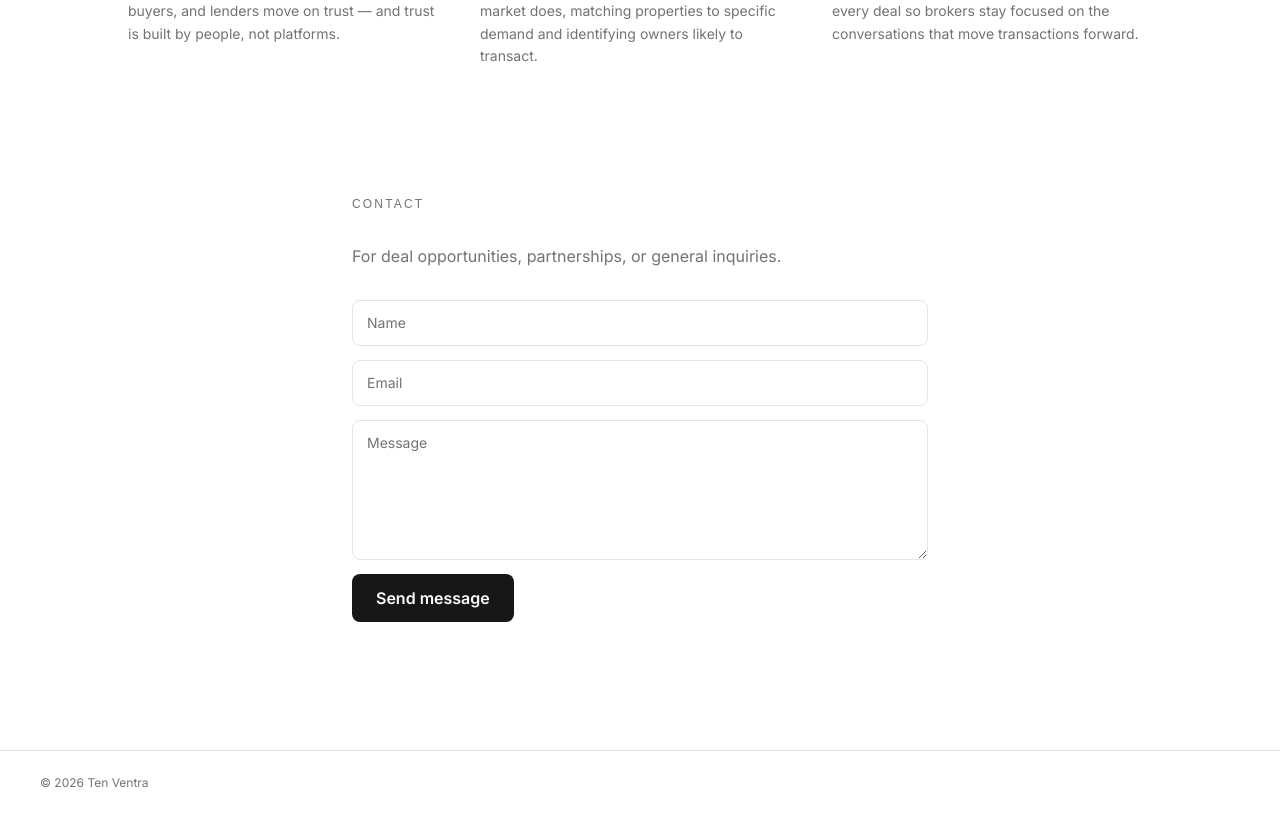
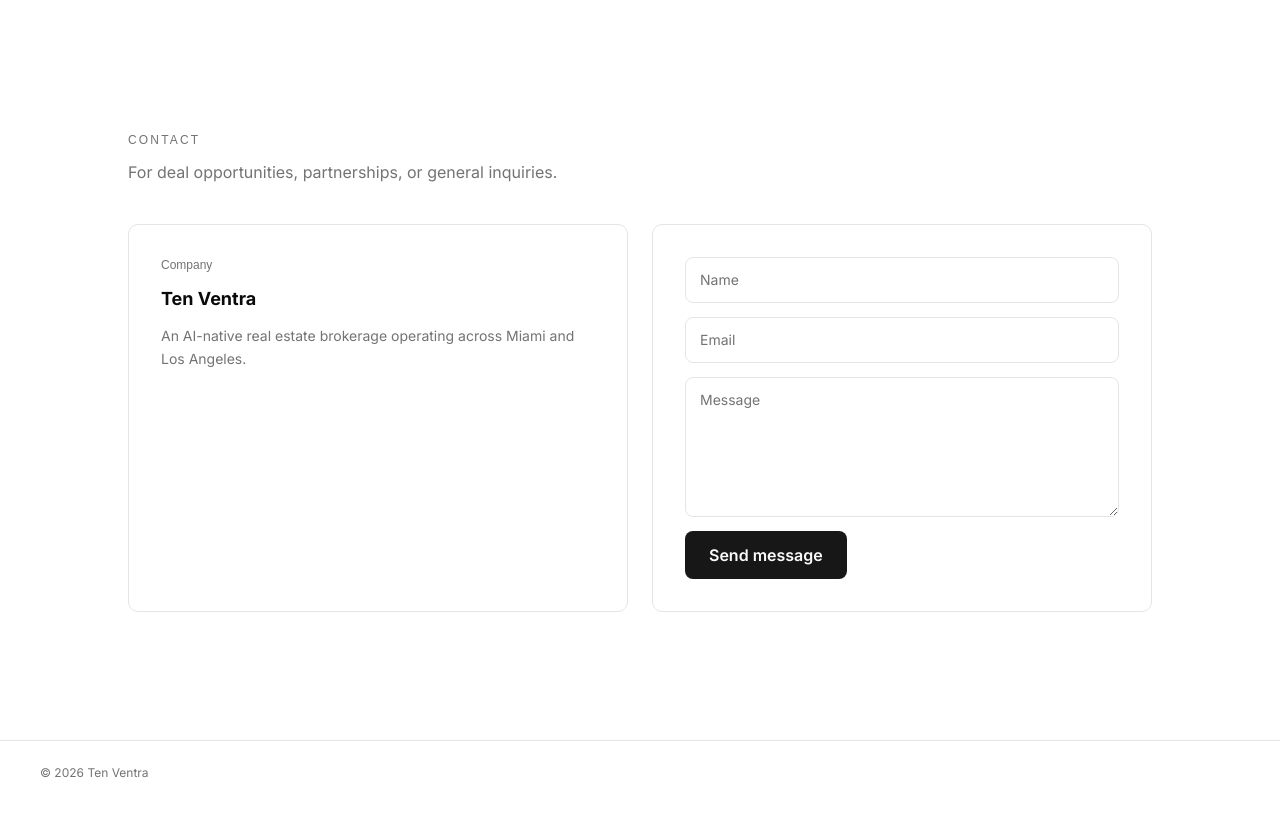
Before and after one commit to AI-RE-Consulting/ten-ventra-website, a Next.js app: page / in a window 1280 px wide. Shown: the part 1100-1915 px from the top of the page. Built offline with nearby package versions, Linux system fonts and the light colour scheme; a web font is replaced by a local one.

Commit message:
feat(contact): add Company card alongside form, align with approach width, tighten approach top space

```diff
--- a/src/components/sections/approach.tsx
+++ b/src/components/sections/approach.tsx
@@ -5,7 +5,7 @@ export function Approach() {
   return (
     <section
       id="approach"
-      className="px-6 sm:px-10 pt-24 sm:pt-32 pb-12 sm:pb-16 bg-background scroll-mt-20"
+      className="px-6 sm:px-10 pt-12 sm:pt-16 pb-12 sm:pb-16 bg-background scroll-mt-20"
     >
       <div className="max-w-5xl mx-auto">
         <Reveal>
--- a/src/components/sections/contact.tsx
+++ b/src/components/sections/contact.tsx
@@ -8,20 +8,37 @@ export function Contact() {
       id="contact"
       className="px-6 sm:px-10 pt-12 sm:pt-16 pb-24 sm:pb-32 bg-background scroll-mt-20"
     >
-      <div className="max-w-xl mx-auto">
+      <div className="max-w-5xl mx-auto">
         <Reveal>
-          <p className="font-mono text-xs uppercase tracking-[0.18em] text-muted-foreground mb-8">
+          <p className="font-mono text-xs uppercase tracking-[0.18em] text-muted-foreground mb-3">
             Contact
           </p>
         </Reveal>
-        <Reveal delay={0.08}>
-          <p className="text-base text-muted-foreground mb-8">
+        <Reveal delay={0.06}>
+          <p className="text-base text-muted-foreground mb-10 max-w-2xl">
             {siteConfig.contact.intro}
           </p>
         </Reveal>
-        <Reveal delay={0.16}>
-          <ContactForm />
-        </Reveal>
+        <div className="grid grid-cols-1 md:grid-cols-2 gap-6">
+          <Reveal className="h-full">
+            <div className="h-full border border-border rounded-lg p-6 sm:p-8">
+              <p className="font-mono text-xs text-muted-foreground mb-3">
+                {siteConfig.contact.company.label}
+              </p>
+              <h2 className="text-lg font-bold mb-3 text-foreground">
+                {siteConfig.name}
+              </h2>
+              <p className="text-sm leading-relaxed text-muted-foreground">
+                {siteConfig.contact.company.body}
+              </p>
+            </div>
+          </Reveal>
+          <Reveal delay={0.12} className="h-full">
+            <div className="h-full border border-border rounded-lg p-6 sm:p-8">
+              <ContactForm />
+            </div>
+          </Reveal>
+        </div>
       </div>
     </section>
   );
--- a/src/config/site.ts
+++ b/src/config/site.ts
@@ -32,6 +32,10 @@ export const siteConfig = {
   contact: {
     intro:
       "For deal opportunities, partnerships, or general inquiries.",
+    company: {
+      label: "Company",
+      body: "An AI-native real estate brokerage operating across Miami and Los Angeles.",
+    },
   },
 } as const;
 
```
